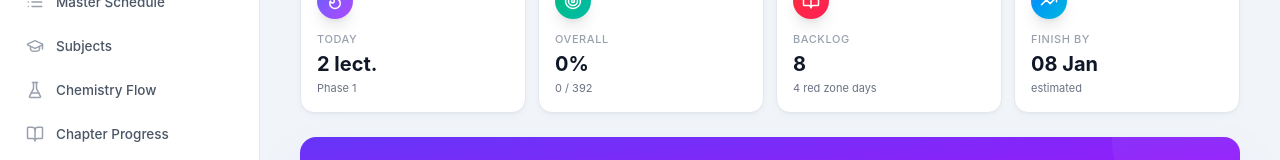
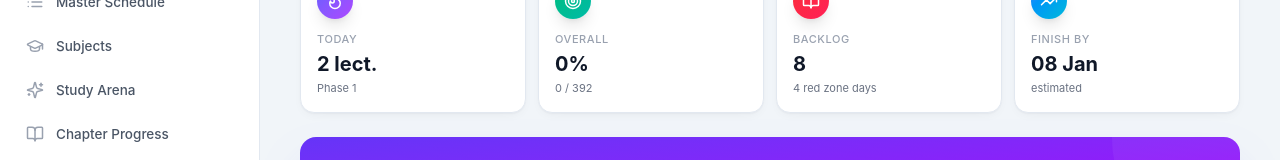
Before and after one commit to anurag008w/jee-planner, a React (Vite) app: page / in a window 1280 px wide. Shown: the part 200-360 px from the top of the page. Built offline with nearby package versions, Linux system fonts and the light colour scheme.

Commit message:
refactor: unify science navigation under study arena

```diff
--- a/src/components/Sidebar.jsx
+++ b/src/components/Sidebar.jsx
@@ -1,19 +1,16 @@
 import { useEffect, useState } from 'react';
 import useStore from '../store/useStore';
-import {
-  Home, Calendar, BookOpen, GraduationCap, FlaskConical,
-  BarChart3, List, Settings2, ChevronRight,
-} from 'lucide-react';
+import { Home, Calendar, BookOpen, GraduationCap, BarChart3, List, Settings2, ChevronRight, Sparkles } from 'lucide-react';
 
 const navItems = [
-  { id: 'today', label: "Today's Plan", icon: Home, shortLabel: 'Today' },
-  { id: 'calendar', label: 'Calendar', icon: Calendar, shortLabel: 'Calendar' },
-  { id: 'schedule', label: 'Master Schedule', icon: List, shortLabel: 'Schedule' },
-  { id: 'subjects', label: 'Subjects', icon: GraduationCap, shortLabel: 'Subjects' },
-  { id: 'chemistry', label: 'Chemistry Flow', icon: FlaskConical, shortLabel: 'Chemistry' },
-  { id: 'chapters', label: 'Chapter Progress', icon: BookOpen, shortLabel: 'Chapters' },
-  { id: 'stats', label: 'Statistics', icon: BarChart3, shortLabel: 'Stats' },
-  { id: 'settings', label: 'Settings', icon: Settings2, shortLabel: 'Settings' },
+  { id: 'today', label: "Today's Plan", icon: Home },
+  { id: 'calendar', label: 'Calendar', icon: Calendar },
+  { id: 'schedule', label: 'Master Schedule', icon: List },
+  { id: 'subjects', label: 'Subjects', icon: GraduationCap },
+  { id: 'arena', label: 'Study Arena', icon: Sparkles },
+  { id: 'chapters', label: 'Chapter Progress', icon: BookOpen },
+  { id: 'stats', label: 'Statistics', icon: BarChart3 },
+  { id: 'settings', label: 'Settings', icon: Settings2 },
 ];
 
 export default function Sidebar({ mobile }) {
@@ -31,32 +28,17 @@ export default function Sidebar({ mobile }) {
       <div className="p-5 border-b border-[var(--color-border)] dark:border-[#2c2f40]">
         <div className="flex items-center gap-3">
           <div className="w-10 h-10 rounded-xl bg-gradient-to-br from-indigo-500 to-purple-600 flex items-center justify-center text-white font-bold text-sm shadow-lg shadow-indigo-500/25">JEE</div>
-          <div>
-            <h1 className="font-bold text-[15px] text-gray-900 dark:text-white leading-tight">Lecture Planner</h1>
-            <p className="text-[11px] text-gray-500 dark:text-gray-400 font-medium">JEE 2027 • 392 Lectures</p>
-          </div>
+          <div><h1 className="font-bold text-[15px] text-gray-900 dark:text-white leading-tight">Lecture Planner</h1><p className="text-[11px] text-gray-500 dark:text-gray-400 font-medium">JEE 2027 • 392 Lectures</p></div>
         </div>
       </div>
-
       <nav className="flex-1 p-3 space-y-1 overflow-y-auto scrollbar-thin" aria-label="Pages">
-        {navItems.map((item) => {
-          const Icon = item.icon;
-          const active = currentPage === item.id;
-          return (
-            <button key={item.id} onClick={() => { setPage(item.id); if (mobile) setSidebarOpen(false); }} aria-current={active ? 'page' : undefined}
-              className={`w-full flex items-center gap-3 px-3.5 py-2.5 rounded-xl text-[13.5px] font-medium transition-all duration-200 group relative ${active ? 'bg-indigo-50 dark:bg-indigo-900/20 text-indigo-700 dark:text-indigo-300 shadow-sm' : 'text-gray-600 dark:text-gray-400 hover:bg-gray-50 dark:hover:bg-white/5 hover:text-gray-900 dark:hover:text-white'}`}>
-              {active && <div className="absolute left-0 top-1/2 -translate-y-1/2 w-[3px] h-5 bg-indigo-600 dark:bg-indigo-400 rounded-r-full" />}
-              <Icon size={18} className={active ? 'text-indigo-600 dark:text-indigo-400' : 'text-gray-400 dark:text-gray-500 group-hover:text-gray-600 dark:group-hover:text-gray-300'} />
-              <span className="flex-1 text-left">{item.label}</span>
-              {active && <ChevronRight size={14} className="text-indigo-400" />}
-            </button>
-          );
-        })}
+        {navItems.map(item => { const Icon=item.icon; const active=currentPage===item.id || (item.id==='arena' && currentPage==='chemistry'); return (
+          <button key={item.id} onClick={()=>{setPage(item.id);if(mobile)setSidebarOpen(false)}} aria-current={active?'page':undefined} className={`w-full flex items-center gap-3 px-3.5 py-2.5 rounded-xl text-[13.5px] font-medium transition-all duration-200 group relative ${active?'bg-indigo-50 dark:bg-indigo-900/20 text-indigo-700 dark:text-indigo-300 shadow-sm':'text-gray-600 dark:text-gray-400 hover:bg-gray-50 dark:hover:bg-white/5 hover:text-gray-900 dark:hover:text-white'}`}>
+            {active&&<div className="absolute left-0 top-1/2 -translate-y-1/2 w-[3px] h-5 bg-indigo-600 dark:bg-indigo-400 rounded-r-full"/>}<Icon size={18} className={active?'text-indigo-600 dark:text-indigo-400':'text-gray-400 dark:text-gray-500 group-hover:text-gray-600 dark:group-hover:text-gray-300'}/><span className="flex-1 text-left">{item.label}</span>{active&&<ChevronRight size={14} className="text-indigo-400"/>}
+          </button>
+        );})}
       </nav>
-
-      <div className="p-3 border-t border-[var(--color-border)] dark:border-[#2c2f40]">
-        <p className="px-3.5 py-2 text-[10.5px] text-gray-400 dark:text-gray-600">Start: 11 Sep 2026 • End: 25 Dec 2026</p>
-      </div>
+      <div className="p-3 border-t border-[var(--color-border)] dark:border-[#2c2f40]"><p className="px-3.5 py-2 text-[10.5px] text-gray-400 dark:text-gray-600">Start: 11 Sep 2026 • End: 25 Dec 2026</p></div>
     </aside>
   );
 }
```
